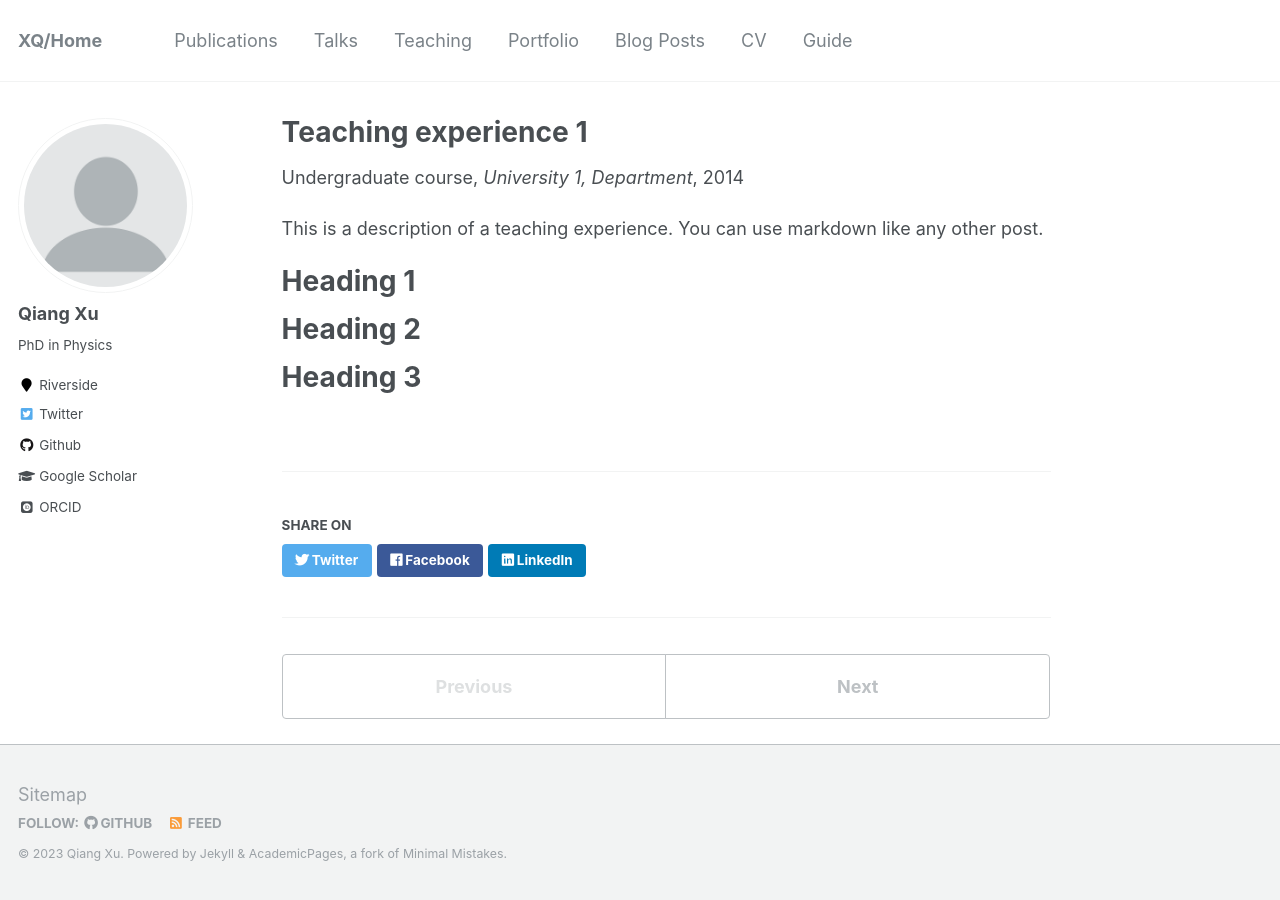
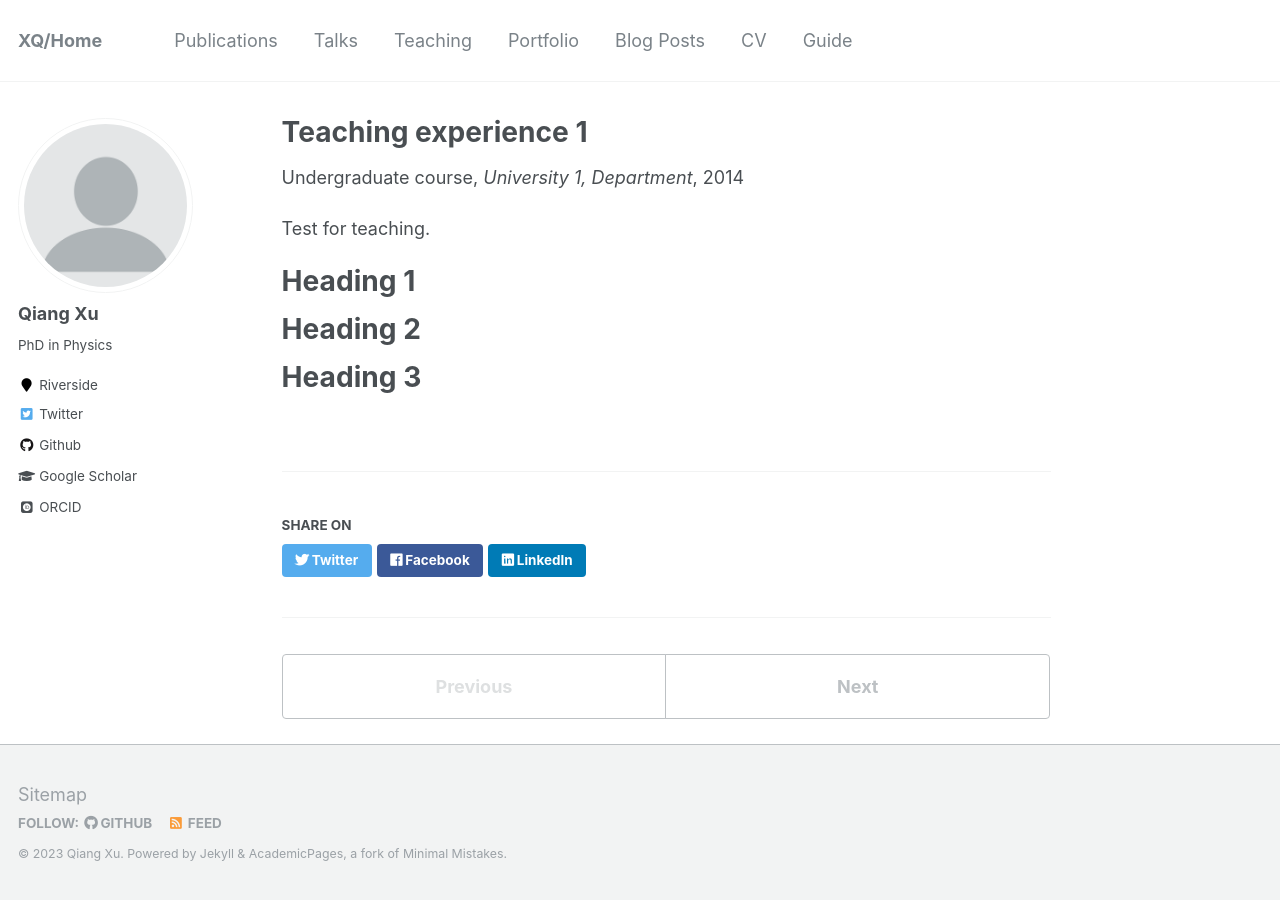
Before and after one commit to xqjlu/xqjlu.github.io, a Jekyll site: the page built from _teaching/2014-spring-teaching-1.md, in a window 1280 px wide. Built offline with Jekyll 4.4.1, drawn with Linux system fonts in a browser that asks for light colours; some web fonts are replaced.

Commit message:
teaching test

```diff
--- a/_teaching/2014-spring-teaching-1.md
+++ b/_teaching/2014-spring-teaching-1.md
@@ -8,7 +8,7 @@ date: 2014-01-01
 location: "City, Country"
 ---
 
-This is a description of a teaching experience. You can use markdown like any other post.
+Test for teaching.
 
 Heading 1
 ======
```
